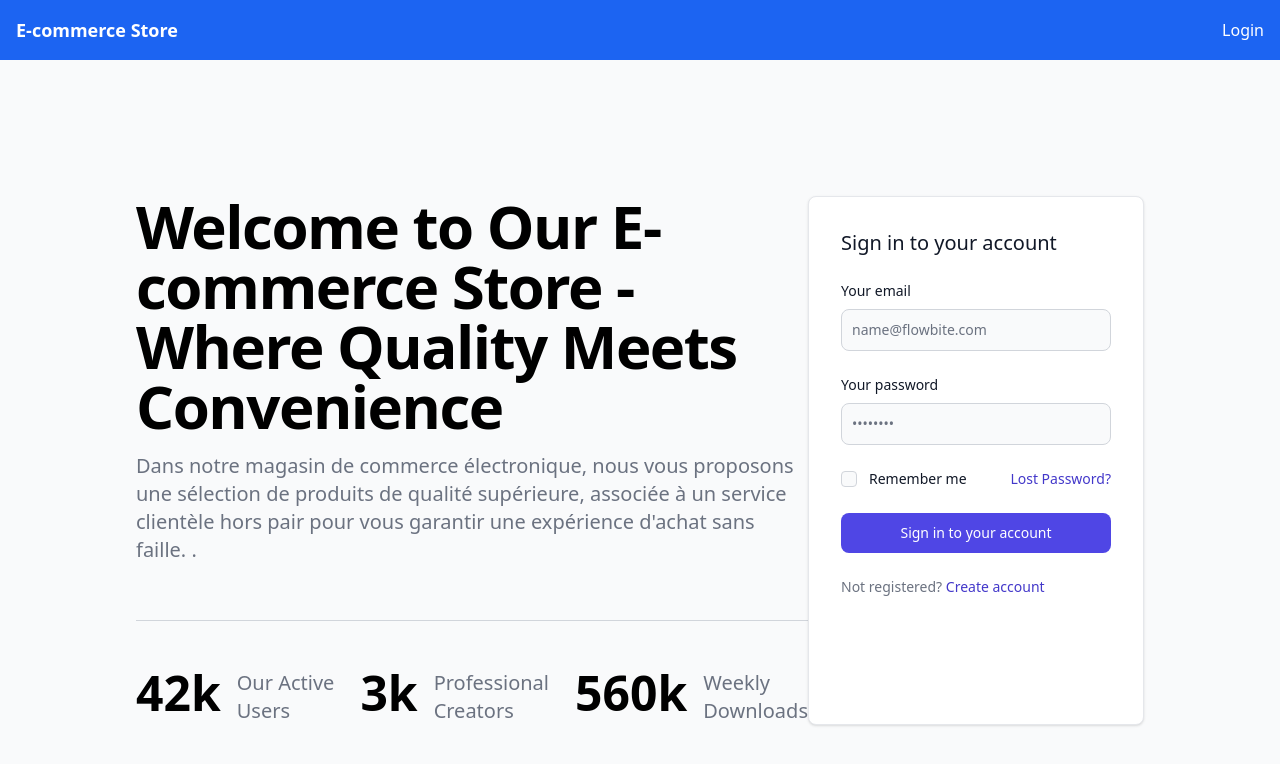
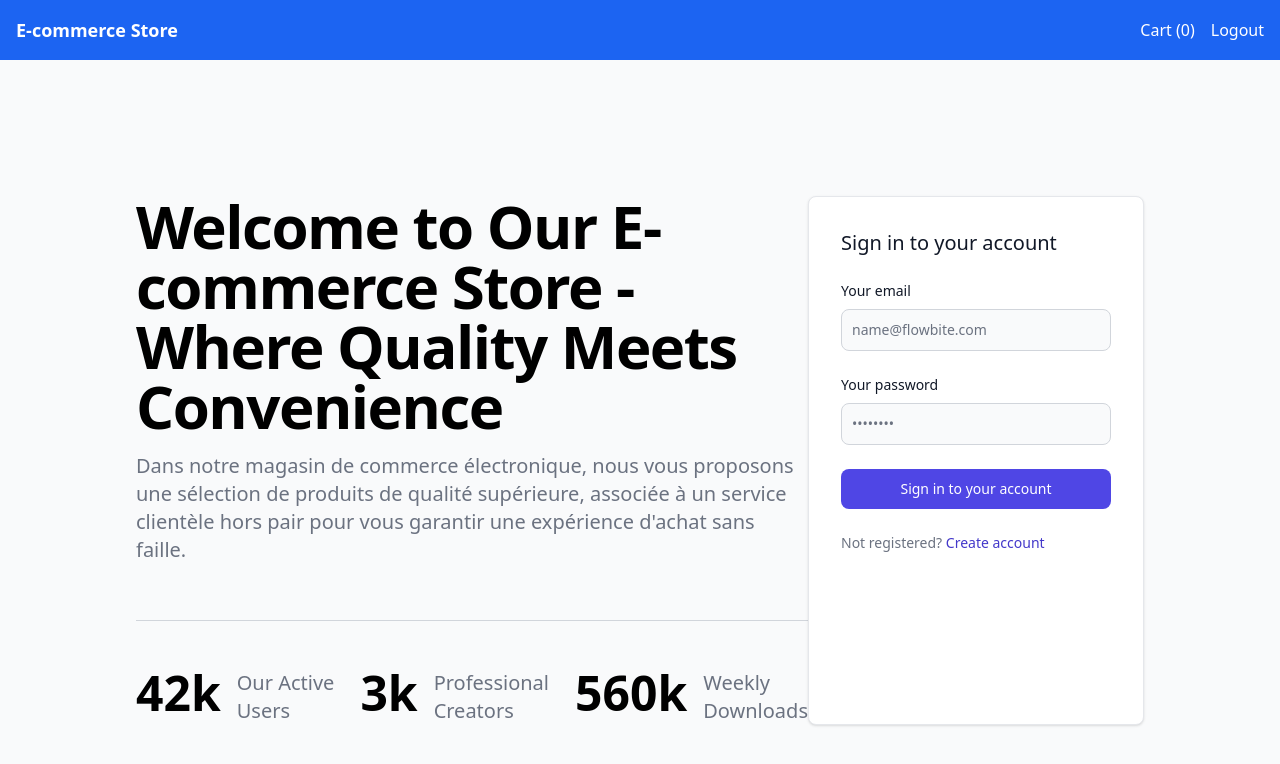
Before and after one commit to Ayushch12/Ecommerce-store, a React (Create React App) app: page /login in a window 1280 px wide. Shown: the top 764 px of the page. Built offline with nearby package versions, Linux system fonts and the light colour scheme; sample sign-in values are in the browser's storage.

Commit message:
Modify all the code, Add added JWT and CRUD

```diff
--- a/db.json
+++ b/db.json
@@ -1,50 +1,14 @@
 {
   "users": [
     {
-      "id": "1",
-      "username": "testuser",
-      "password": "password123"
+      "id": "b60e",
+      "email": "a@agmail.com",
+      "password": "123456789"
     },
     {
-      "id": "70b4",
-      "username": "Ayush",
-      "password": "12345678"
-    },
-    {
-      "id": "8d9b",
-      "username": "Ayush",
-      "password": "12345678"
-    },
-    {
-      "id": "680c",
+      "id": "9917",
       "email": "ayush12@gmail.com",
       "password": "12345678"
-    },
-    {
-      "id": "9f8d",
-      "email": "ayush12@gmail.com",
-      "password": "12345678"
-    },
-    {
-      "id": "6911",
-      "email": "raja12@gmail.com",
-      "password": "12345678"
-    }
-  ],
-  "products": [
-    {
-      "id": "1",
-      "name": "Product 1",
-      "description": "Description for product 1",
-      "price": 15,
-      "image": "https://via.placeholder.com/150"
-    },
-    {
-      "id": "2",
-      "name": "Product 2",
-      "description": "Description for product 2",
-      "price": 20,
-      "image": "https://via.placeholder.com/150"
     }
   ]
 }
--- a/package.json
+++ b/package.json
@@ -19,6 +19,8 @@
     "autoprefixer": "^10.4.19",
     "axios": "^1.7.2",
     "flowbite": "^2.3.0",
+    "formik": "^2.4.6",
+    "jwt-decode": "^4.0.0",
     "postcss": "^8.4.38",
     "react": "^18.3.1",
     "react-dom": "^18.3.1",
--- a/src/components/Navbar.tsx
+++ b/src/components/Navbar.tsx
@@ -1,3 +1,4 @@
+
 import React, { useState } from 'react';
 import { Link, useLocation, useNavigate } from 'react-router-dom';
 import { useAuth } from '../context/AuthContext';
@@ -6,7 +7,7 @@ import { useCart } from '../context/CartContext';
 const Navbar: React.FC = () => {
   const [isCartOpen, setIsCartOpen] = useState(false);
   const { cart, removeFromCart, clearCart } = useCart();
-  const { user } = useAuth();
+  const { user, logout } = useAuth();
   const navigate = useNavigate();
   const location = useLocation();
 
@@ -15,7 +16,6 @@ const Navbar: React.FC = () => {
     navigate('/checkout');
   };
 
-  // Check if the current path is '/checkout'
   const isCheckoutPage = location.pathname === '/checkout';
 
   return (
@@ -24,15 +24,12 @@ const Navbar: React.FC = () => {
         <Link to="/" className="text-white text-lg font-bold">E-commerce Store</Link>
         <div className="flex items-center relative">
           {user && !isCheckoutPage && (
-            <button
-              onClick={() => setIsCartOpen(!isCartOpen)}
-              className="text-white relative"
-            >
+            <>
+              <button onClick={() => setIsCartOpen(!isCartOpen)} className="text-white relative">
                 Cart ({cart.length})
               </button>
-          )}
-          {isCartOpen && user && !isCheckoutPage && (
-            <div className="fixed right-0 mt-72 w-64 bg-white border border-gray-200 rounded-lg shadow-lg z-50">
+              {isCartOpen && (
+                <div className="fixed right-0 mt-52 w-64 bg-white border border-gray-200 rounded-lg shadow-lg z-50">
                   <div className="p-4 max-h-64 overflow-y-auto">
                     {cart.length === 0 ? (
                       <p className="text-gray-500 dark:text-gray-400">Your cart is empty.</p>
@@ -43,10 +40,7 @@ const Navbar: React.FC = () => {
                             <h3 className="text-lg font-medium text-gray-900 dark:text-white">{item.name}</h3>
                             <p className="text-gray-500 dark:text-gray-400">${item.price} x {item.quantity}</p>
                           </div>
-                      <button
-                        onClick={() => removeFromCart(item.id)}
-                        className="text-red-600 hover:text-red-800 dark:text-red-400"
-                      >
+                          <button onClick={() => removeFromCart(item.id)} className="text-red-600 hover:text-red-800 dark:text-red-400">
                             ❌
                           </button>
                         </div>
@@ -54,19 +48,18 @@ const Navbar: React.FC = () => {
                     )}
                   </div>
                   <div className="p-4 bg-gray-100 border-t border-gray-200">
-                <button
-                  onClick={handleProceedToCheckout}
-                  className="block w-full text-center text-white bg-primary-600 hover:bg-primary-700 focus:ring-4 focus:outline-none focus:ring-primary-300 font-medium rounded-lg text-sm px-5 py-2.5 dark:bg-primary-600 dark:hover:bg-primary-500 dark:focus:ring-primary-700"
-                >
+                    <button onClick={handleProceedToCheckout} className="block w-full text-center text-white bg-primary-600 hover:bg-primary-700 focus:ring-4 focus:outline-none focus:ring-primary-300 font-medium rounded-lg text-sm px-5 py-2.5 dark:bg-primary-600 dark:hover:bg-primary-500 dark:focus:ring-primary-700">
                       Proceed to Checkout
                     </button>
                   </div>
                 </div>
               )}
+            </>
+          )}
           {!user ? (
             <Link to="/login" className="ml-4 text-white">Login</Link>
           ) : (
-            <Link to="/logout" className="ml-4 text-white">Logout</Link>
+            <button onClick={logout} className="ml-4 text-white">Logout</button>
           )}
         </div>
       </div>
--- a/src/components/PrivateRoute.tsx
+++ b/src/components/PrivateRoute.tsx
@@ -1,3 +1,5 @@
+
+
 import React from 'react';
 import { Navigate, useLocation } from 'react-router-dom';
 import { useAuth } from '../context/AuthContext';
--- a/src/context/AuthContext.tsx
+++ b/src/context/AuthContext.tsx
@@ -1,25 +1,48 @@
-import { createContext, ReactNode, useContext, useState } from 'react';
+
+import axios from 'axios';
+import { jwtDecode, JwtPayload } from 'jwt-decode'; // Correct named import
+import { createContext, ReactNode, useContext, useEffect, useState } from 'react';
+import { useNavigate } from 'react-router-dom';
+import { User } from '../types/User';
 
 interface AuthContextType {
-  user: any;
-  login: (user: any) => void;
+  user: User | null;
+  login: (user: User, token: string) => void;
   logout: () => void;
 }
 
 const AuthContext = createContext<AuthContextType | undefined>(undefined);
 
 export const AuthProvider = ({ children }: { children: ReactNode }) => {
-  const [user, setUser] = useState<any>(null);
+  const [user, setUser] = useState<User | null>(null);
+  const navigate = useNavigate();
 
-  const login = (user: any) => {
+  const login = (user: User, token: string) => {
+    localStorage.setItem('token', token);
     setUser(user);
-    localStorage.setItem('user', JSON.stringify(user));
+    axios.defaults.headers.common['Authorization'] = `Bearer ${token}`;
   };
 
   const logout = () => {
+    localStorage.removeItem('token');
     setUser(null);
-    localStorage.removeItem('user');
+    delete axios.defaults.headers.common['Authorization'];
+    navigate('/login');
   };
+
+  useEffect(() => {
+    const token = localStorage.getItem('token');
+    if (token) {
+      try {
+        const decodedUser = jwtDecode<JwtPayload & User>(token);
+        setUser(decodedUser);
+        axios.defaults.headers.common['Authorization'] = `Bearer ${token}`;
+      } catch (error) {
+        console.error('Invalid token:', error);
+        localStorage.removeItem('token');
+      }
+    }
+  }, []);
 
   return (
     <AuthContext.Provider value={{ user, login, logout }}>
@@ -30,7 +53,7 @@ export const AuthProvider = ({ children }: { children: ReactNode }) => {
 
 export const useAuth = () => {
   const context = useContext(AuthContext);
-  if (context === undefined) {
+  if (!context) {
     throw new Error('useAuth must be used within an AuthProvider');
   }
   return context;
--- a/src/index.tsx
+++ b/src/index.tsx
@@ -1,14 +1,20 @@
 import React from 'react';
 import ReactDOM from 'react-dom';
+import { BrowserRouter as Router } from 'react-router-dom';
 import App from './App';
+import { AuthProvider } from './context/AuthContext';
+import { CartProvider } from './context/CartContext';
 import './index.css';
-import reportWebVitals from './reportWebVitals';
 
 ReactDOM.render(
   <React.StrictMode>
-    <App />
+    <Router>
+      <AuthProvider>
+        <CartProvider>
+          <App />
+        </CartProvider>
+      </AuthProvider>
+    </Router>
   </React.StrictMode>,
   document.getElementById('root')
 );
-
-reportWebVitals();
--- a/src/pages/LoginPage.tsx
+++ b/src/pages/LoginPage.tsx
@@ -1,3 +1,5 @@
+
+
 import React, { useState } from 'react';
 import { useNavigate } from 'react-router-dom';
 import { useAuth } from '../context/AuthContext';
@@ -15,7 +17,7 @@ const LoginPage: React.FC = () => {
     try {
       const { token, user } = await loginService(email, password);
       setAuthToken(token);
-      login(user);
+      login(user, token); // Ensure the correct parameters are passed
       navigate('/');
     } catch (err) {
       setError('Invalid email or password');
@@ -27,13 +29,10 @@ const LoginPage: React.FC = () => {
       <div className="grid py-8 px-4 mx-auto max-w-screen-xl lg:gap-12 xl:gap-0 lg:py-16 lg:grid-cols-12">
         <div className="place-self-center mr-auto mb-10 lg:col-span-7 xl:col-span-8 xl:mb-0">
           <h1 className="mb-4 max-w-2xl text-4xl font-extrabold tracking-tight leading-none md:text-5xl xl:text-6xl dark:text-white">
-          Welcome to Our E-commerce Store - Where Quality Meets Convenience
-
-
+            Welcome to Our E-commerce Store - Where Quality Meets Convenience
           </h1>
           <p className="mb-6 max-w-2xl font-light text-gray-500 lg:mb-8 md:text-lg lg:text-xl dark:text-gray-400">
-          Dans notre magasin de commerce électronique, nous vous proposons une sélection de produits de qualité supérieure, associée à un service clientèle hors pair pour vous garantir une expérience d'achat sans faille.
-.
+            Dans notre magasin de commerce électronique, nous vous proposons une sélection de produits de qualité supérieure, associée à un service clientèle hors pair pour vous garantir une expérience d'achat sans faille.
           </p>
           <ul className="hidden justify-between pt-12 mx-auto mt-14 border-t border-gray-300 xl:flex dark:border-gray-700 dark:text-white">
             <li className="flex">
@@ -93,26 +92,6 @@ const LoginPage: React.FC = () => {
                 required
               />
             </div>
-            <div className="flex items-start">
-              <div className="flex items-start">
-                <div className="flex items-center h-5">
-                  <input
-                    id="remember"
-                    aria-describedby="remember"
-                    type="checkbox"
-                    className="w-4 h-4 bg-gray-50 rounded border border-gray-300 focus:ring-3 focus:ring-primary-300 dark:bg-gray-700 dark:border-gray-600 dark:focus:ring-primary-600 dark:ring-offset-gray-800"
-                  />
-                </div>
-                <div className="ml-3 text-sm">
-                  <label htmlFor="remember" className="font-medium text-gray-900 dark:text-gray-300">
-                    Remember me
-                  </label>
-                </div>
-              </div>
-              <a href="#" className="ml-auto text-sm text-primary-700 hover:underline dark:text-primary-500">
-                Lost Password?
-              </a>
-            </div>
             <button
               type="submit"
               className="w-full text-white bg-primary-600 hover:bg-primary-700 focus:ring-4 focus:outline-none focus:ring-primary-300 font-medium rounded-lg text-sm px-5 py-2.5 text-center dark:bg-primary-600 dark:hover:bg-primary-500 dark:focus:ring-primary-700"
--- a/src/services/api.ts
+++ b/src/services/api.ts
@@ -1,9 +1,23 @@
+
 import axios from 'axios';
 import { Product } from '../types/Product';
 
 const api = axios.create({
-  baseURL: 'http://localhost:5001',
+  baseURL: 'http://localhost:5001/api',
+});
+
+api.interceptors.request.use((config) => {
+  const token = localStorage.getItem('token');
+  if (token) {
+    config.headers.Authorization = `Bearer ${token}`;
+  }
+  return config;
 });
 
 export const getProducts = () => api.get<Product[]>('/products');
 export const getProduct = (id: number) => api.get<Product>(`/products/${id}`);
+export const createProduct = (product: Product) => api.post('/products', product);
+export const updateProduct = (id: number, product: Product) => api.put(`/products/${id}`, product);
+export const deleteProduct = (id: number) => api.delete(`/products/${id}`);
+
+export default api;
--- a/src/services/auth.ts
+++ b/src/services/auth.ts
@@ -1,3 +1,4 @@
+
 import axios from 'axios';
 
 interface LoginResponse {
```
Also changed, not shown: src/App.tsx (+4 -10 lines), src/pages/RegisterPage.tsx (+7 -30 lines), src/types/User.ts (+3 -4 lines), 2 other files (tests, documents, lock files or other folders). Lines whose indentation alone changed are shown as unchanged.
